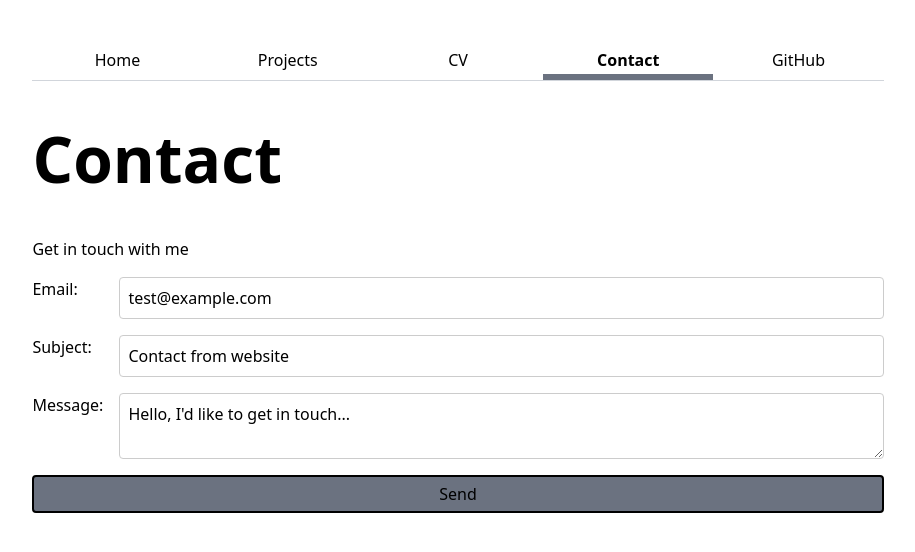
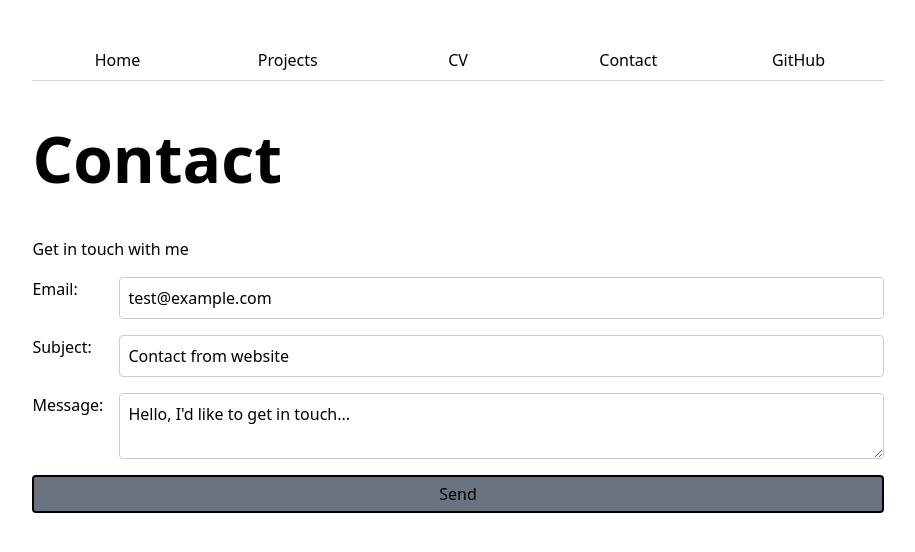
Before and after one commit to d4phan/portfolio, a plain HTML site: page contact/index.html in a window 1280 px wide. Shown: the whole page, without its empty margins (182-1097 px from the left). Drawn offline with Linux system fonts and the light colour scheme.

Commit message:
Adjusted JS

```diff
--- a/contact/index.html
+++ b/contact/index.html
@@ -8,14 +8,6 @@
     <script src="../global.js" type="module"></script>
 </head>
 <body>
-    <nav>
-        <a href="../index.html">Home</a>
-        <a href="../projects/index.html">Projects</a>
-        <a href="../resume/index.html">CV</a>
-        <a href="index.html">Contact</a>
-        <a href="https://github.com/d4phan" target="_blank">GitHub</a>
-    </nav>
-
     <h1>Contact</h1>
     <p>Get in touch with me</p>
 
--- a/global.js
+++ b/global.js
@@ -1,13 +1,43 @@
 console.log('IT’S ALIVE!');
 
 function $$(selector, context = document) {
-  return Array.from(context.querySelectorAll(selector));
+    return Array.from(context.querySelectorAll(selector));
 }
 
-let navLinks = $$("nav a");
+let pages = [
+    { url: '', title: 'Home' },
+    { url: 'projects/', title: 'Projects' },
+    { url: 'resume/', title: 'CV' },
+    { url: 'contact/', title: 'Contact' },
+    { url: 'https://github.com/d4phan', title: 'GitHub' }
+];
 
-let currentLink = navLinks.find(
-  (a) => a.host === location.host && a.pathname === location.pathname
-);
+const BASE_PATH = (location.hostname === "localhost" || location.hostname === "127.0.0.1")
+  ? "/"
+  : "/portfolio/";
 
-currentLink?.classList.add('current');
+let nav = document.createElement('nav');
+document.body.prepend(nav);
+
+for (let p of pages) {
+    let url = p.url;
+    let title = p.title;
+
+    if (!url.startsWith('http')) {
+        url = BASE_PATH + url;
+    }
+
+    let a = document.createElement('a');
+    a.href = url;
+    a.textContent = title;
+
+    if (a.host === location.host && a.pathname === location.pathname) {
+        a.classList.add('current');
+    }
+
+    if (a.host !== location.host) {
+        a.target = "_blank";
+    }
+
+    nav.append(a);
+}
```
Also changed, not shown: index.html (+0 -8 lines), projects/index.html (+0 -8 lines), resume/index.html (+0 -8 lines).
